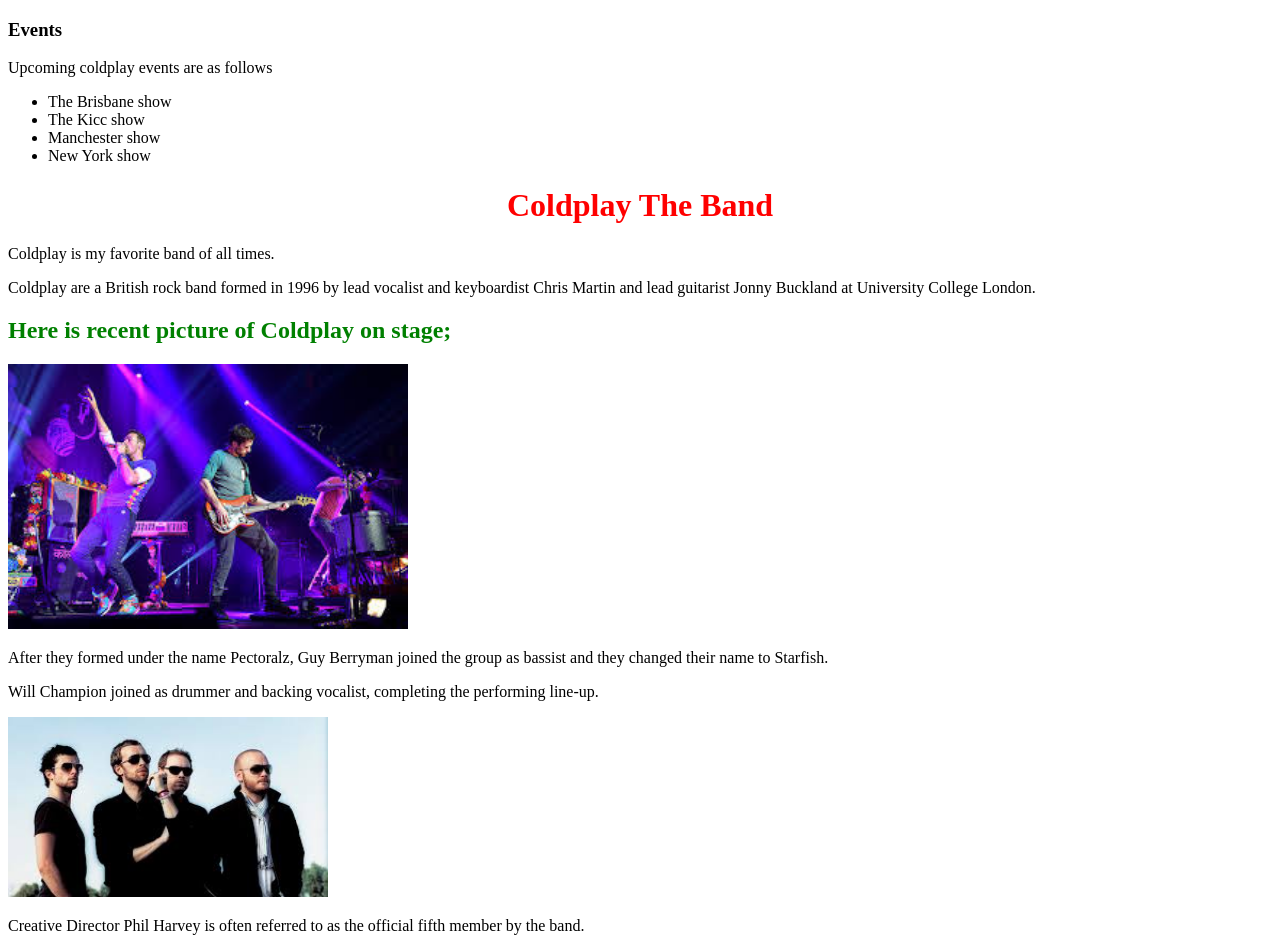
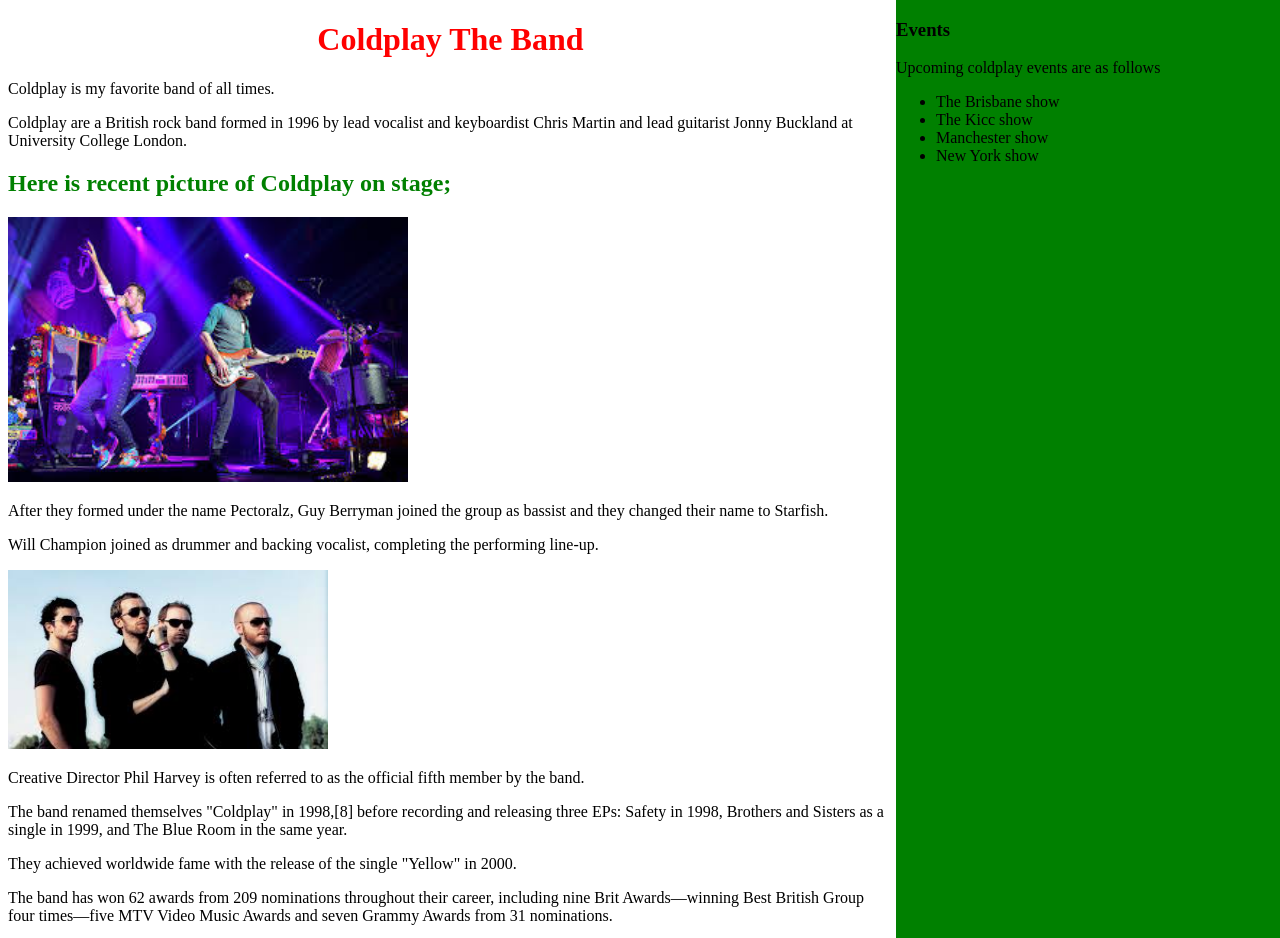
Before and after one commit to paulnderitu/favoriteband, a plain HTML site: page favoriteband.html in a window 1280 px wide. Shown: the top 938 px of the page. Drawn offline with Linux system fonts and the light colour scheme.

Commit message:
stylesupdate

```diff
--- a/css/styles.css
+++ b/css/styles.css
@@ -1,17 +1,38 @@
-h1{
-  color:red;
+html {
+  position: relative;
+  min-height: 100%;
+}
+
+body {
+  height: 100%;
+}
+
+h1 {
+  color: red;
   text-align: center;
 }
-h2{
-  color:green;
+
+h2 {
+  color: green;
 }
-.intro{
+
+.intro {
   color: red;
   font-family: sans-serif;
   width: 50%;
 }
-.sidbar{
-  width: 30%;
-  float: right;
+
+.sidebar {
+  position: absolute;
+  /*width: 30%;*/
+  top: 0;
+  bottom: 0;
+  left: 70%;
+  right: 0;
+  /*float: right;*/
   background-color: green;
 }
+
+.main {
+  width: 70%;
+}
```
